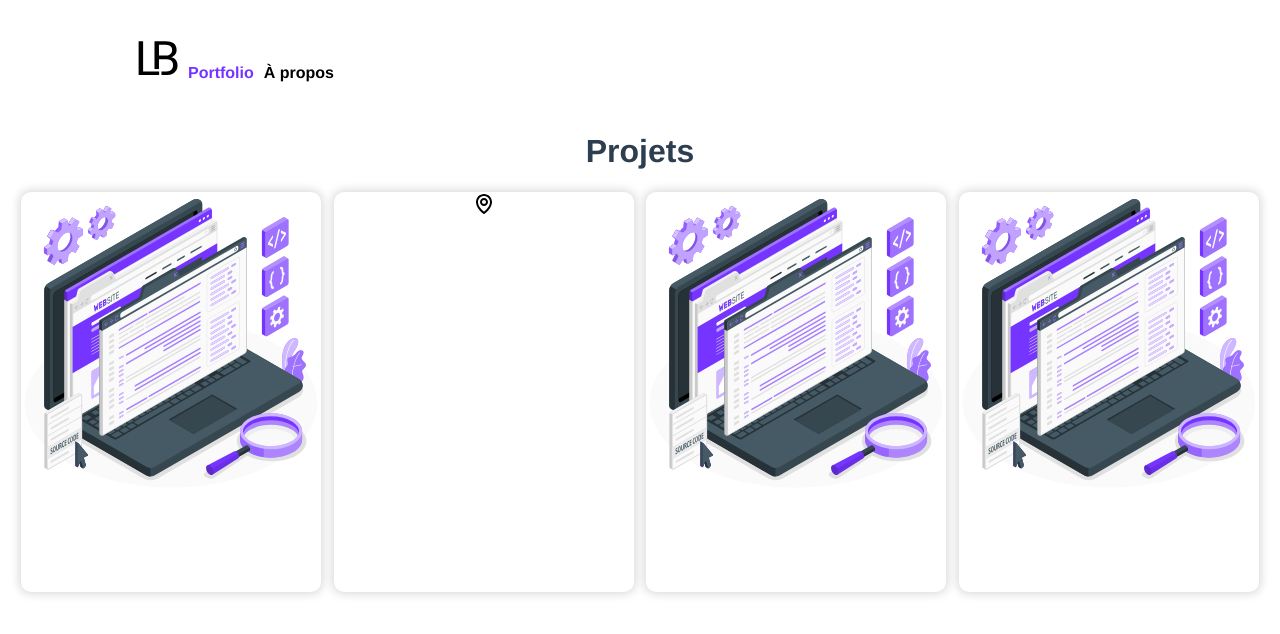
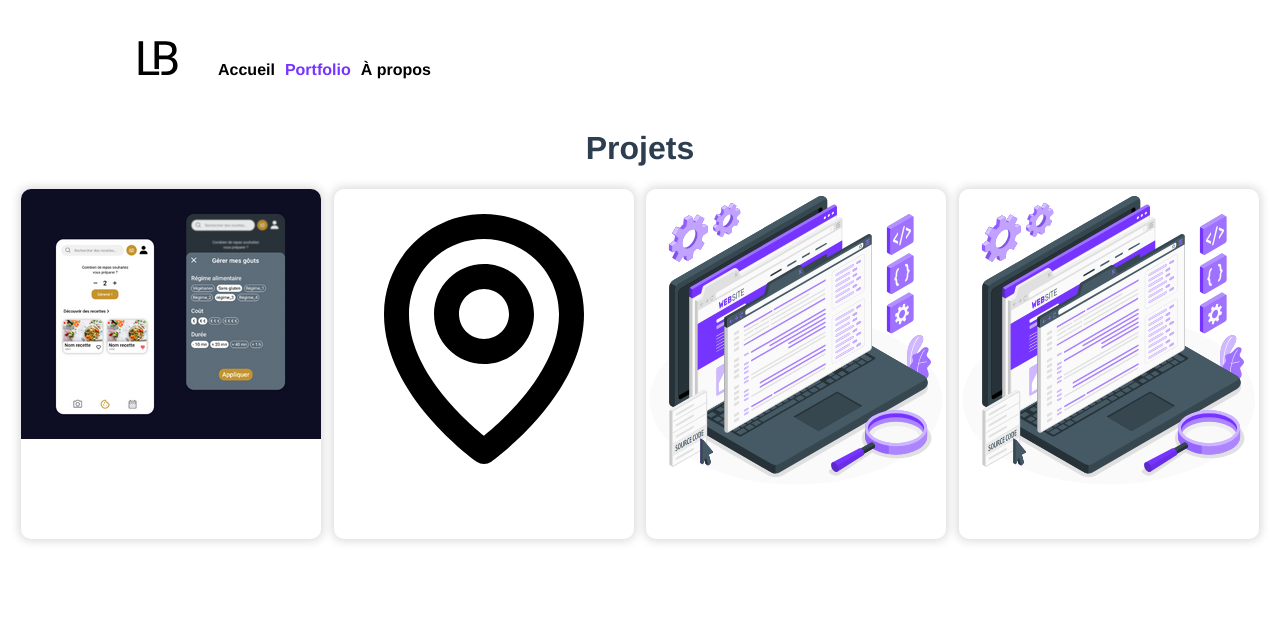
Before and after one commit to leabruchon/portfolio-app, a Vue app: page /#/portfolio in a window 1280 px wide. Shown: the top 634 px of the page. Built offline with nearby package versions, Linux system fonts and the light colour scheme.

Commit message:
image portfolio aperçu

```diff
--- a/src/App.vue
+++ b/src/App.vue
@@ -4,6 +4,7 @@
 
   <nav>
     <router-link to="/"><img alt="Vue logo" src="./assets/logo.svg"></router-link>
+    <router-link to="/">Accueil</router-link>
     <router-link to="/portfolio">Portfolio</router-link>
     <router-link to="/about">À propos</router-link>
   </nav>
@@ -49,7 +50,8 @@ nav a.router-link-exact-active {
 .header img{
     width: 40px;
     height: 40px;
-
+    margin-bottom: -3px;
+    padding-right: 30px;
 
 }
 </style>
--- a/src/components/PortfolioProjectApercu.vue
+++ b/src/components/PortfolioProjectApercu.vue
@@ -31,10 +31,16 @@
 
     .project-apercu{
         width: 300px;
-        height: 400px;
+        height: 350px;
         background-color: white;
         border-radius: 10px;
         box-shadow: 0px 0px 10px 2px #dbdada;
     }
 
+    .project-apercu img {
+        width: 100%;
+        height: auto;
+        border-radius: 10px 10px 0px 0px;
+    }
+
 </style>
--- a/src/views/PortfolioView.vue
+++ b/src/views/PortfolioView.vue
@@ -4,7 +4,7 @@
             <h1> Projets</h1>
         </div>
         <div class = "project-boxs">
-            <PortfolioProjectApercu filename = "home-picture.svg"/>
+            <PortfolioProjectApercu filename = "image1.png"/>
             <PortfolioProjectApercu filename = "bx-map.svg"/>
             <PortfolioProjectApercu filename = "home-picture.svg"/>
             <PortfolioProjectApercu filename = "home-picture.svg"/>
```
Also changed, not shown: src/assets/image1.png (added).
